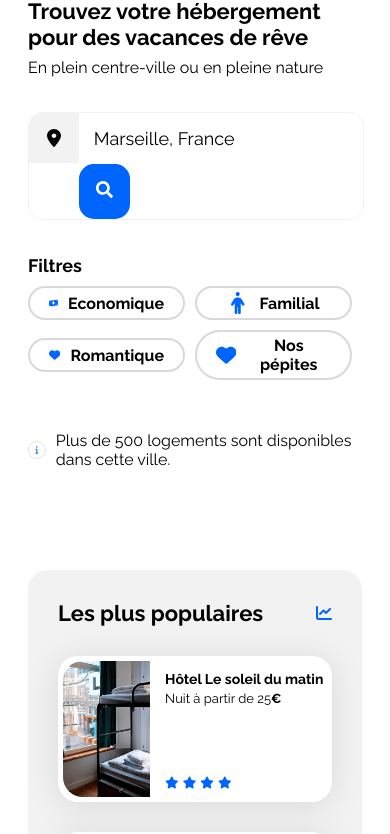
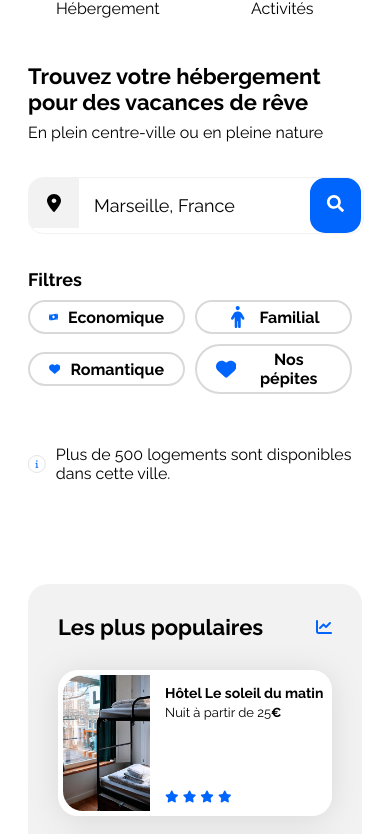
Before and after one commit to karimLamari/openClassRoomsProject, a plain HTML site: page booki/index.html in a window 390 px wide. Shown: the part 103-937 px from the top of the page. Drawn offline with Linux system fonts and the light colour scheme.

Commit message:
correction navbar en 768px

```diff
--- a/booki/css/style.css
+++ b/booki/css/style.css
@@ -69,6 +69,7 @@ header {
 #booki-logo {
     width: 61.09px;
     height: 19px;
+    padding: 30px;
 }
 
 .menu ul {
@@ -131,6 +132,9 @@ header {
 .recherche input::placeholder {
     color: black;
     font-size: 18px;
+}
+.recherche form{
+    display: flex;
 }
 
 .recherche button {
@@ -335,7 +339,6 @@ footer a {
 }
 
 /****** Media queries ***********/
-/* Medium devices (tablets, less/equal than 1024px) */
 @media (max-width: 1024px) {
     .hebergements-and-populaires {
         flex-direction: column;
@@ -371,22 +374,49 @@ footer a {
 
 }
 
-/* Small devices (phones, less than 768px) */
 @media (max-width: 767.98px) {
     .main-container {
         padding: 0 20px;
+        display:flex;
+        flex-direction: column;
+        gap: 30px;
     }
 
     header {
         flex-direction: column;
         height: auto;
-        padding: 20px 0;
+    }
+    .menu{
+        display: flex;
+        width: 100%;
+    }
+    .menu ul {
+        width: 100%;
+        gap:15px;
+        display: flex;
+        justify-content: space-around;
+        position: relative;
+    }
+    .menu ul a{
+        width: 50%;
+    }
+    .menu ul li {
+        padding-bottom: 15px;
+        display: flex;
+        justify-content: center;
+    }
+    .menu ul li:hover::before{
+        display: none;
     }
 
-    .menu ul {
+    .menu ul li:hover::after {
+        content: "";
         width: 100%;
-        justify-content: space-around;
-        gap: 0;
+        height: 5px;
+        background-color: var(--main-color);
+        position: absolute;
+        bottom: 0;
+        left: 0;
     }
 
     .recherche {
```
